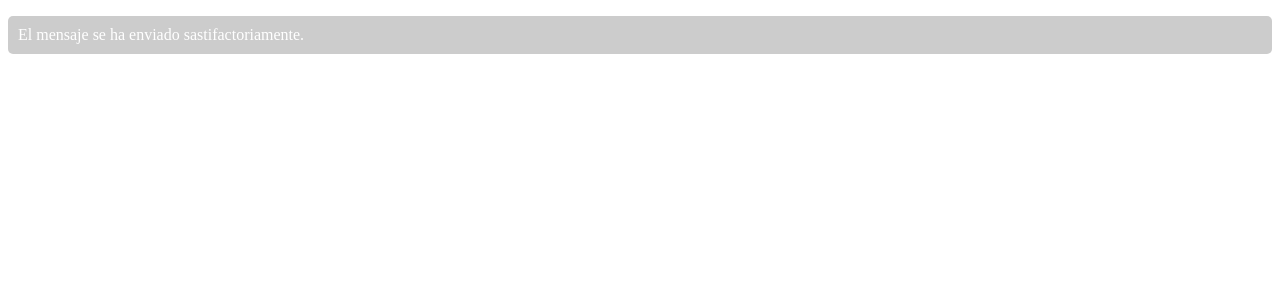
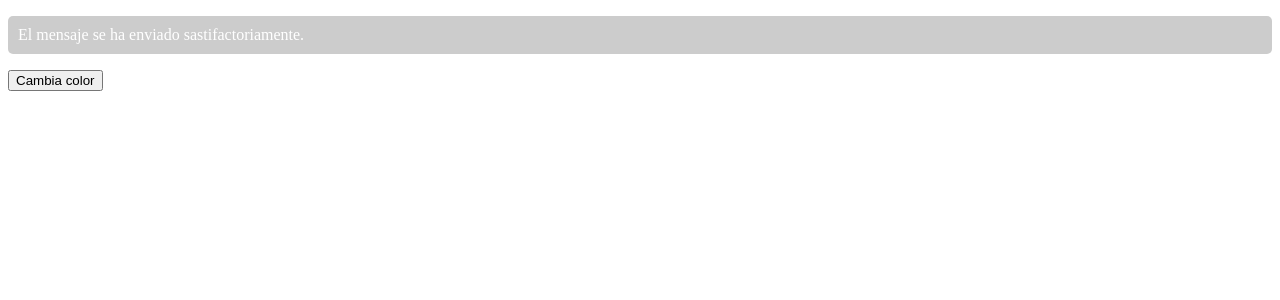
Before and after one commit to JuniorGodoyOrtega/practicas-vue, a Vue app in the folder helloworld/: page / in a window 1280 px wide. Shown: the top 300 px of the page. Built offline with nearby package versions, Linux system fonts and the light colour scheme.

Commit message:
bindeo a traves de eventos

```diff
--- a/helloworld/src/components/ClassBind.vue
+++ b/helloworld/src/components/ClassBind.vue
@@ -2,13 +2,22 @@
   <p
     v-bind:style="{
       backgroundColor: '#ccc',
-      color: '#fff',
+      color: c,
       padding: '10px',
       borderRadius: '5px',
     }"
   >
     El mensaje se ha enviado sastifactoriamente.
   </p>
+  <button @click="handleClick()">Cambia color</button>
 </template>
-<script setup></script>
+
+<script setup>
+import { ref } from "vue";
+let c = ref("#fff");
+const handleClick = () => {
+  c.value = "#ff0000";
+};
+</script>
+
 <style></style>
```
